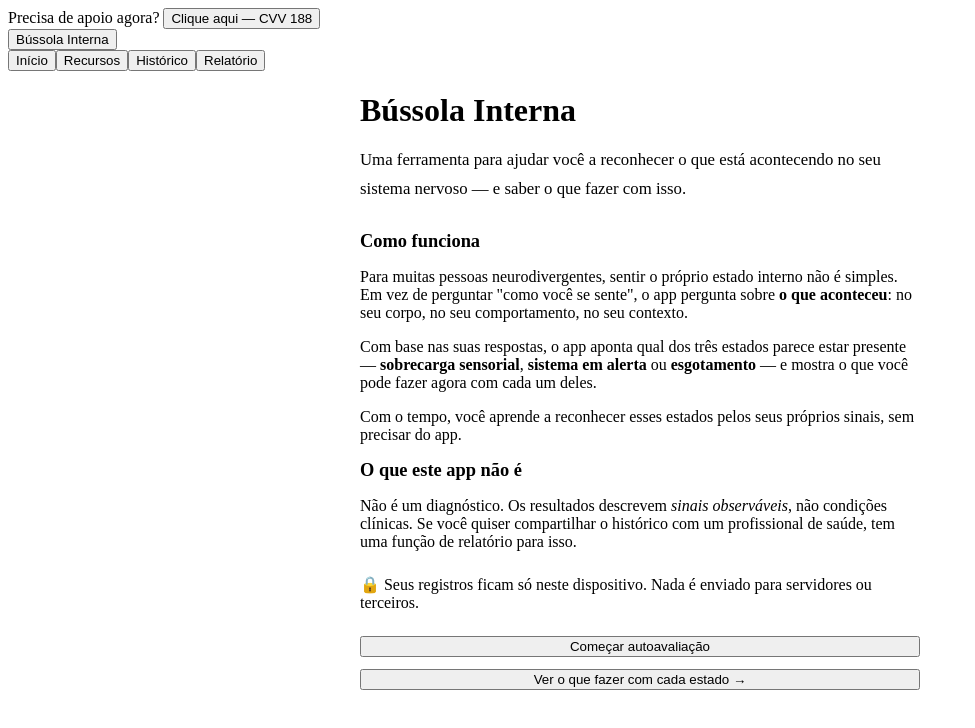
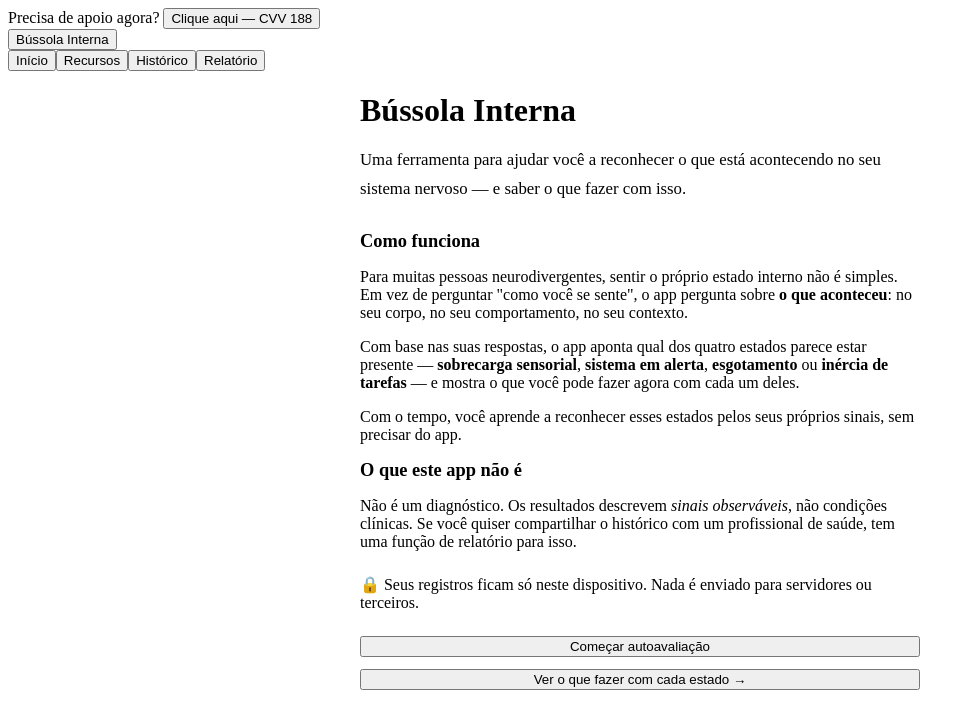
Before and after one commit to paulaevelyn/bussula-interna, a React (Vite) app: page / in a window 1280 px wide. Shown: the top 728 px of the page, without its empty margins (0-975 px from the left). Built offline with nearby package versions, Linux system fonts and the light colour scheme; the HTML template or start-up script is replaced by a standard one.

Commit message:
Update text to include 'inércia de tarefas' state

```diff
--- a/src/pages/Home.jsx
+++ b/src/pages/Home.jsx
@@ -15,7 +15,7 @@ export default function Home({ onStart, onGoResources }) {
               Para muitas pessoas neurodivergentes, sentir o próprio estado interno não é simples. Em vez de perguntar "como você se sente", o app pergunta sobre <strong>o que aconteceu</strong>: no seu corpo, no seu comportamento, no seu contexto.
             </p>
             <p style={{ marginBottom: '0.75rem' }}>
-              Com base nas suas respostas, o app aponta qual dos três estados parece estar presente — <strong>sobrecarga sensorial</strong>, <strong>sistema em alerta</strong> ou <strong>esgotamento</strong> — e mostra o que você pode fazer agora com cada um deles.
+              Com base nas suas respostas, o app aponta qual dos quatro estados parece estar presente — <strong>sobrecarga sensorial</strong>, <strong>sistema em alerta</strong>, <strong>esgotamento</strong> ou <strong>inércia de tarefas</strong> — e mostra o que você pode fazer agora com cada um deles.
             </p>
             <p>
               Com o tempo, você aprende a reconhecer esses estados pelos seus próprios sinais, sem precisar do app.
```
